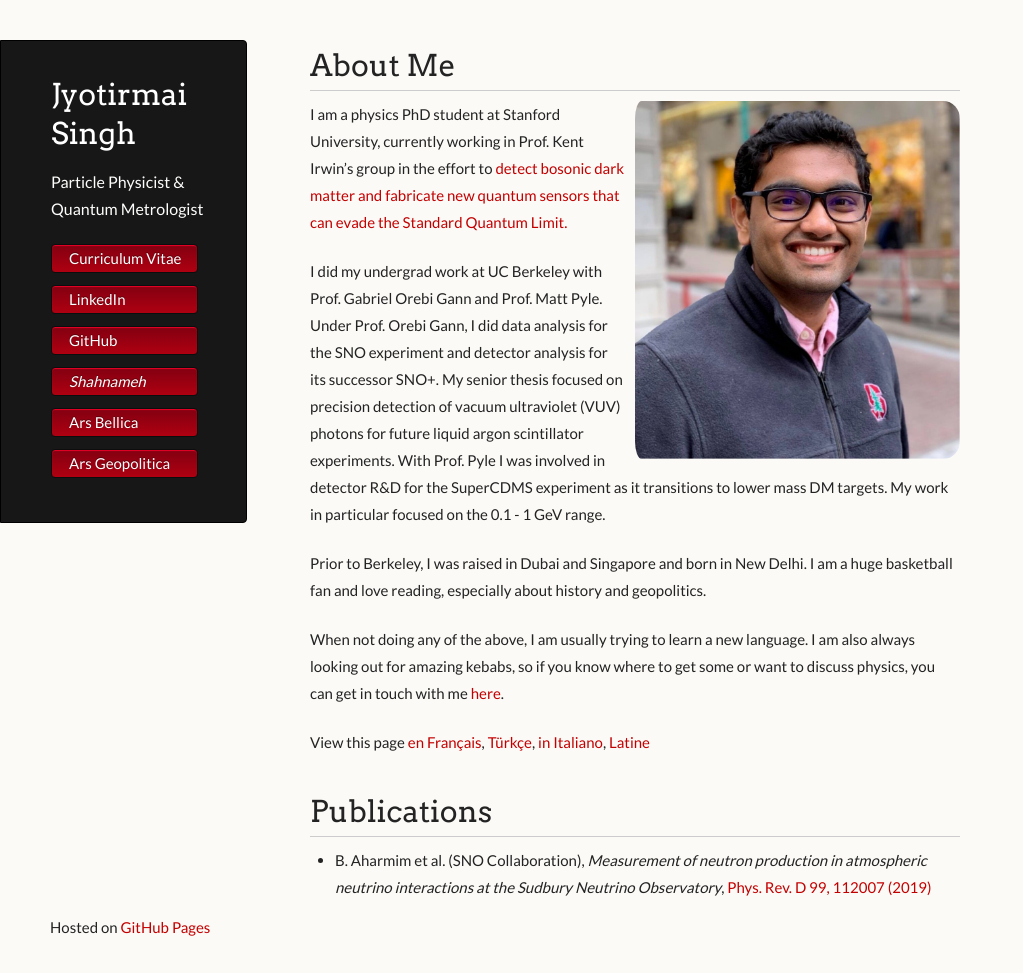
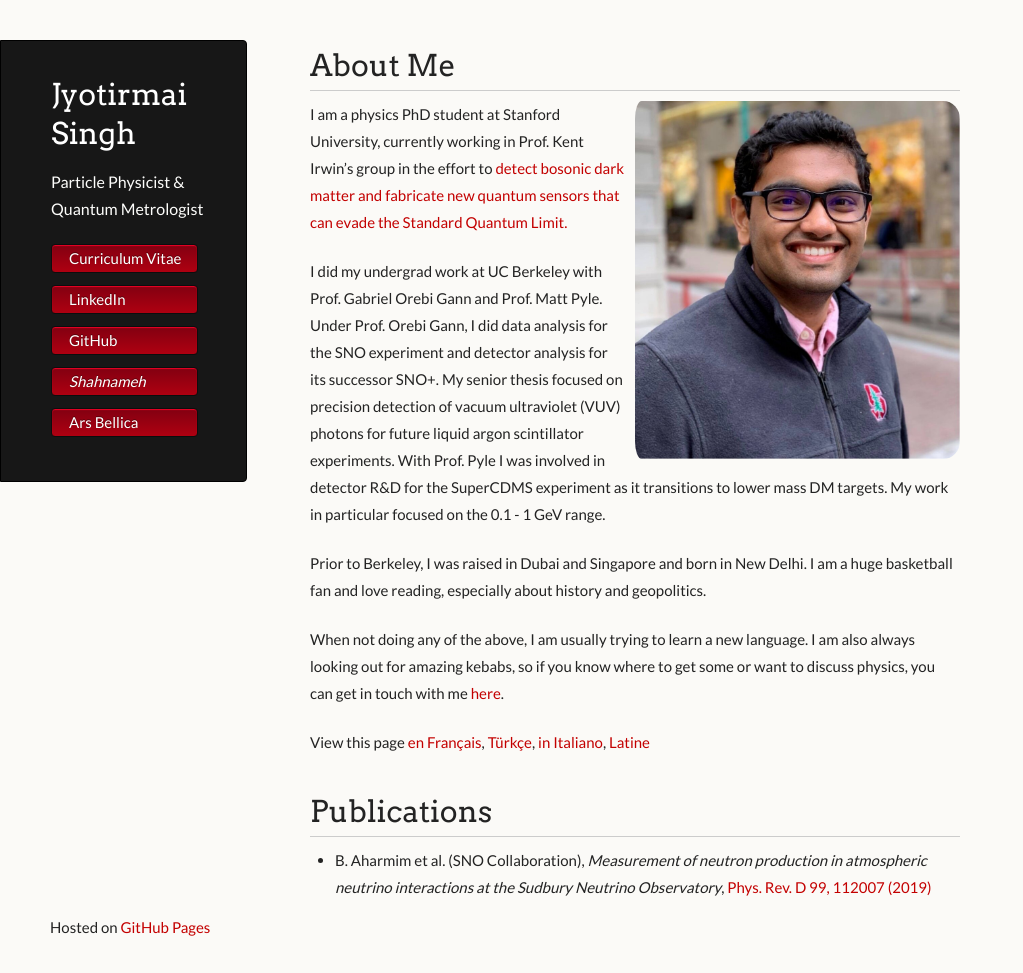
Before and after one commit to joe-singh/joe-singh.github.io, a Jekyll site: the page built from index.md, in a window 1280 px wide and 973 px high. Shown: the whole window, without its empty margins (0-1023 px from the left). Built offline with Jekyll 4.4.1, drawn with Linux system fonts in a browser that asks for light colours; some web fonts are replaced.

Commit message:
remove geopol

```diff
--- a/_layouts/default.html
+++ b/_layouts/default.html
@@ -30,7 +30,7 @@
           <li><a class="buttons" href="{{ site.github.owner_url }}">GitHub</a></li>
           <li><a class="buttons" href="/shahnameh_blog.html"><em>Shahnameh</em></a></li>
           <li><a class="buttons" href="/ArsBelli/ArsBelli.pdf">Ars Bellica</a></li>
-          <li><a class="buttons" href="/straits.html">Ars Geopolitica</a></li>
+          <!--<li><a class="buttons" href="/straits.html">Ars Geopolitica</a></li>-->
           <!--<li><a class="buttons" href="../index.html">Home</a></li>-->
        </ul>
 
```
